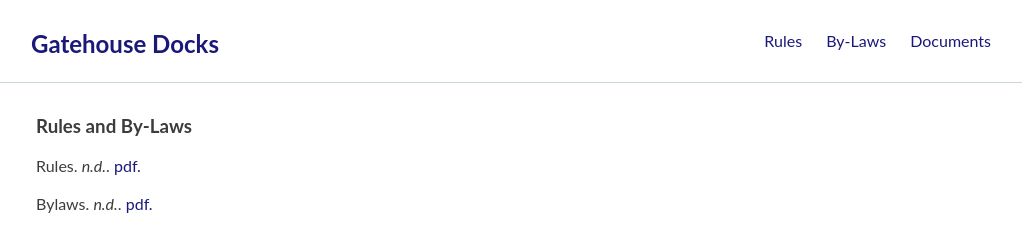
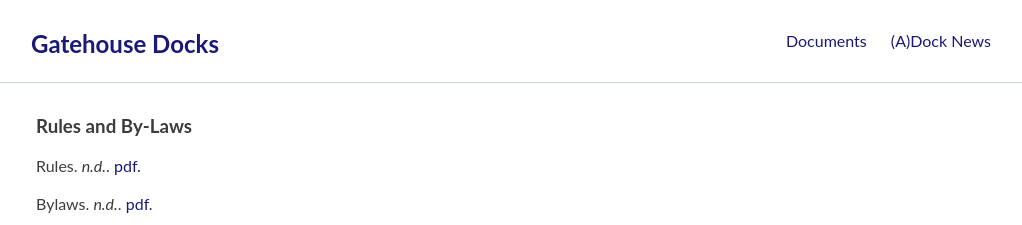
Before and after one commit to lighthouse43/lighthouse43.github.io, a Jekyll site: the page built from documents.html, in a window 1280 px wide. Shown: the top 225 px of the page, without its empty margins (129-1151 px from the left). Built offline with Jekyll 4.4.1, drawn with Linux system fonts in a browser that asks for light colours.

```diff
--- a/_layouts/default.html
+++ b/_layouts/default.html
@@ -97,10 +97,10 @@
       <a href="{{ '/' | relative_url }}">Gatehouse Docks</a>
     </h1>
     <nav class="site-nav">
-      <a href="{{ '/assets/pdfs/2a GDCA - Rules Regulations (General)(Rev 3-02).pdf' | relative_url }}" target="_blank">Rules</a>
-      <a href="{{ '/assets/pdfs/4 GDCA - By-Laws (Legal Size).pdf' | relative_url }}" target="_blank">By-Laws</a>
+      <!-- <a href="{{ '/assets/pdfs/2a GDCA - Rules Regulations (General)(Rev 3-02).pdf' | relative_url }}" target="_blank">Rules</a>
+      <a href="{{ '/assets/pdfs/4 GDCA - By-Laws (Legal Size).pdf' | relative_url }}" target="_blank">By-Laws</a> -->
       <a href="{{ '/documents/' | relative_url }}">Documents</a>
-      <!-- <a href="{{ '/news/' | relative_url }}">(A)Dock News</a> -->
+      <a href="{{ '/news/' | relative_url }}">(A)Dock News</a>
       <!-- {% unless page.permalink == '/links/' %}
         <a href="{{ '/rules/' | relative_url }}">Rules</a>
       {% endunless %} -->
```
